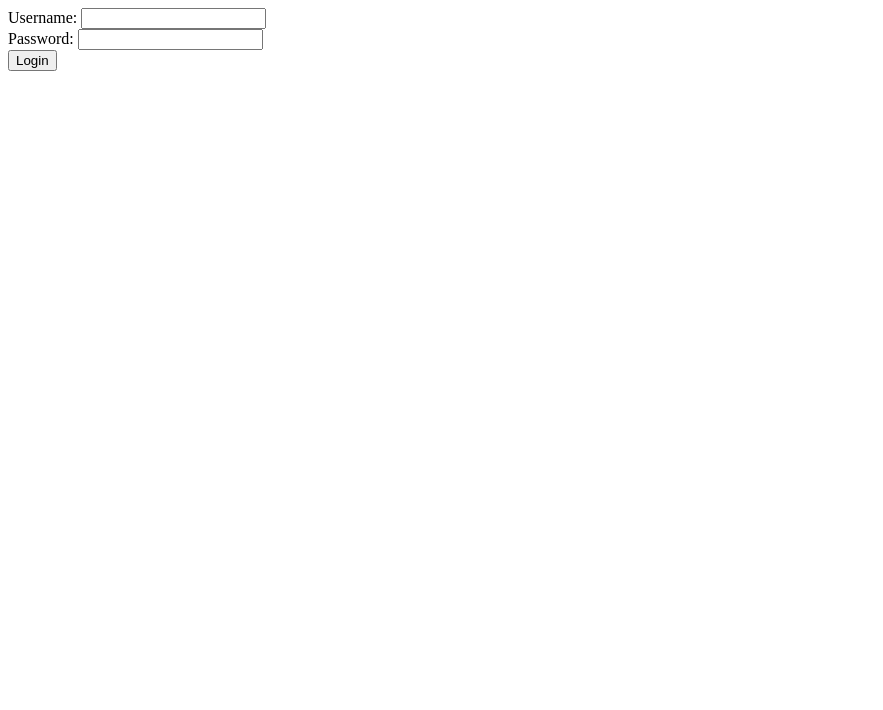
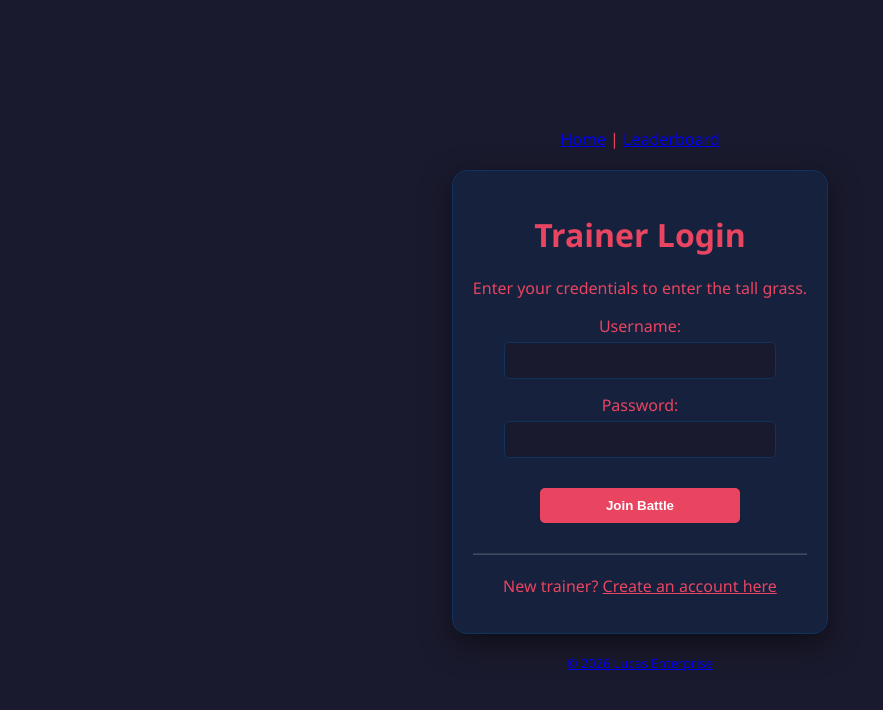
Before and after one commit to LucasGSNardes/Pokemon-Game, a Flask app: page /login in a window 1280 px wide. Shown: the top 710 px of the page, without its empty margins (0-883 px from the left). Run offline with Flask 3, Linux system fonts and the light colour scheme.

Commit message:
Added login page frontend.

```diff
--- a/app.py
+++ b/app.py
@@ -85,11 +85,7 @@ def login():
         else:
             return "Invalid, get somethin' else. Probs username or password. <a href='/login>Try again</a>"
 
-    return '''<form method="post">
-    Username: <input name= "username"><br>
-    Password: <input type="password" name="password"><br>
-    <input type ="submit" value="Login">
-    </form>'''
+    return render_template("login.html")
 
 rules = {"paper": "rock", "scissors": "paper", "rock": "scissors"}
 
--- a/static/style.css
+++ b/static/style.css
@@ -40,3 +40,18 @@ button:hover {
 img {
     filter: drop-shadow(0 0 10px #e94560);
 }
+
+input {
+    padding: 10px;
+    margin-top: 5px;
+    border-radius: 5px;
+    border: 1px solid #0f3460;
+    background: #1a1a2e;
+    color: white;
+    width: 250px;
+}
+
+input:focus {
+    border-color: #e94560;
+    outline: none;
+}
--- /dev/null
+++ b/templates/login.html
@@ -0,0 +1,29 @@
+{% extends "base.html" %}
+
+{% block content %}
+
+<div class="auth-container">
+    <h1>Trainer Login</h1>
+    <p>Enter your credentials to enter the tall grass.</p>
+
+    <form method="POST" action="/login">
+        <div style="margin-bottom: 15px;">
+            <label>Username:</label><br>
+            <input name="username" required autocomplete="off"
+                    style="padding: 10px; border-radius: 5px; border: 1px solid #0f3460; background: #1a1a2e; color: white;">
+        </div>
+
+        <div style="margin-bottom: 20px;">
+            <label>Password:</label><br>
+            <input type="password" name="password" required
+                    style="padding: 10px; border-radius: 5px; border: 1px solid #0f3460; background: #1a1a2e; color: white;">
+        </div>
+
+        <button type="submit" style="width: 100%; max-width: 200px;">Join Battle</button>
+    </form>
+
+    <hr style="opacity: 0.2; margin: 20px 0;">
+
+    <p>New trainer? <a href="/register" style="color: #e94560;">Create an account here</a></p>
+</div>
+{% endblock %}
```
